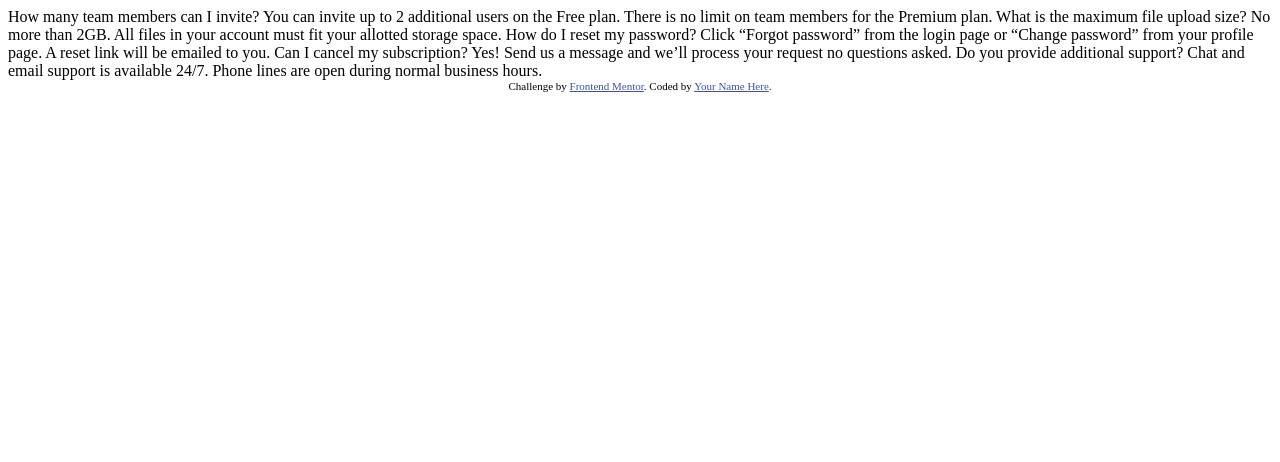
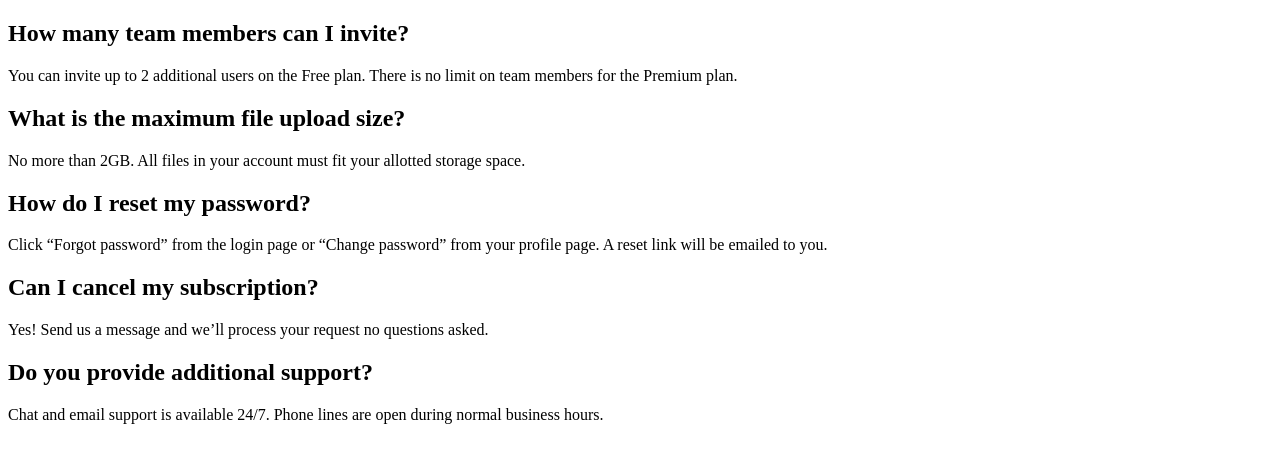
Before and after one commit to NeverEverMonday/accordian-card, a plain HTML site: page index.html in a window 1280 px wide. Drawn offline with Linux system fonts and the light colour scheme.

Commit message:
separate question answer and separate into divs

```diff
--- a/index.html
+++ b/index.html
@@ -15,26 +15,32 @@
   </style>
 </head>
 <body>
-  How many team members can I invite?
+  <div class="q1 question">
+    <h2>How many team members can I invite?</h2>
     You can invite up to 2 additional users on the Free plan. There is no limit on
     team members for the Premium plan.
+  </div><!--end .q1 div-->
 
-  What is the maximum file upload size?
+  <div class="q2 question">
+    <h2>What is the maximum file upload size?</h2>
     No more than 2GB. All files in your account must fit your allotted storage space.
+  </div><!--end of .q2 div-->
 
-  How do I reset my password?
+  <div class="q3 question">
+    <h2>How do I reset my password?</h2>
     Click “Forgot password” from the login page or “Change password” from your profile page.
     A reset link will be emailed to you.
+  </div><!--end of .q3 div-->
 
-  Can I cancel my subscription?
+  <div class="q4 question">
+    <h2>Can I cancel my subscription?</h2>
     Yes! Send us a message and we’ll process your request no questions asked.
+  </div><!--end of .q4 div-->
 
-  Do you provide additional support?
+  <div class="q5 question">
+    <h2>Do you provide additional support?</h2>
     Chat and email support is available 24/7. Phone lines are open during normal business hours.
+  </div><!--end of .q5 div-->
 
-  <div class="attribution">
-    Challenge by <a href="https://www.frontendmentor.io?ref=challenge" target="_blank">Frontend Mentor</a>.
-    Coded by <a href="#">Your Name Here</a>.
-  </div>
 </body>
 </html>
```
Lines whose indentation alone changed are shown as unchanged.
